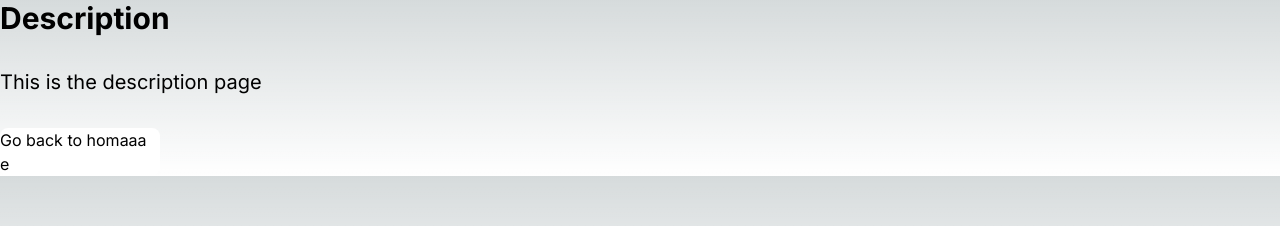
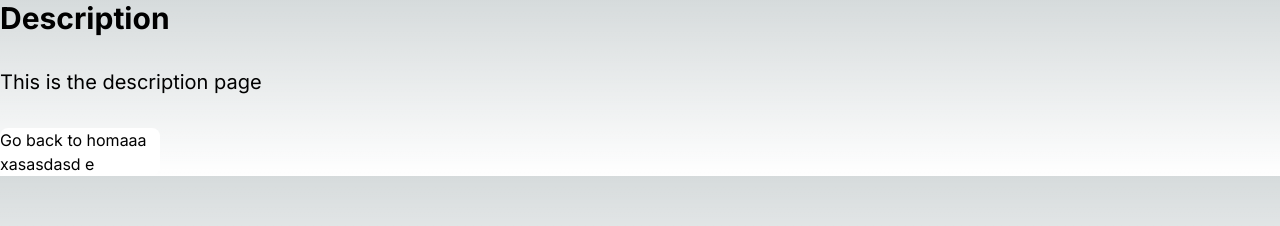
Before and after one commit to massu-159/next-test-anime, a Next.js app: page /description in a window 1280 px wide. Shown: the top 226 px of the page. Built offline with nearby package versions, Linux system fonts and the light colour scheme.

Commit message:
いいいいいい

```diff
--- a/app/description/page.tsx
+++ b/app/description/page.tsx
@@ -5,6 +5,7 @@ export default function Home() {
       <p className="text-xl my-8">This is the description page</p>
       <div className="w-40 flex bg-white justify-center items-center rounded-lg">
         <a href="/" className="text-black">Go back to homaaa
+          xasasdasd
           e</a>
       </div>
     </div>
```
